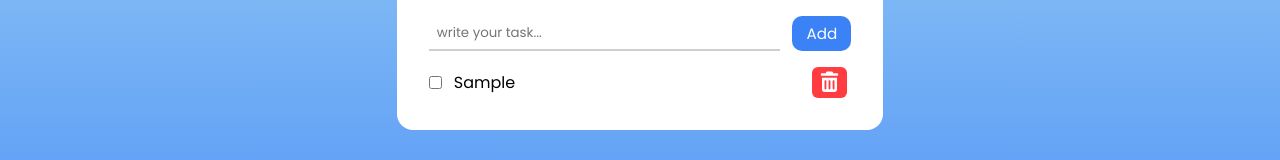
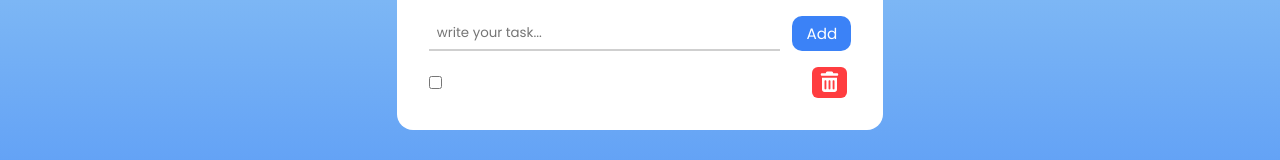
Before and after one commit to Osvaldx/To-Do-List--React, a React (Vite) app: page / in a window 1280 px wide. Both pictures are taken after typing "Sample" into the empty fields and a click on the button "Add". Shown: the part 375-535 px from the top of the page. Built offline with nearby package versions, Linux system fonts and the light colour scheme.

Commit message:
se cambio la estructura de la tarea

```diff
--- a/src/components/Tarea.tsx
+++ b/src/components/Tarea.tsx
@@ -2,15 +2,16 @@ import { FontAwesomeIcon } from '@fortawesome/react-fontawesome'
 import { faTrashCan } from '@fortawesome/free-solid-svg-icons'
 
 type Props = {
-    tarea: string,
+    tarea: { texto: string, completado: boolean }
     borrarTarea: () => void
+    toggleCompletada: () => void
 }
 
-export const Tarea = ({tarea, borrarTarea}: Props) => {
+export const Tarea = ({tarea, borrarTarea, toggleCompletada}: Props) => {
     return (
         <div className="task">
-            <input type="checkbox" name="" id="" />
-            <span className="task-name">{tarea}</span>
+            <input type="checkbox" checked={tarea.completado} onClick={toggleCompletada}/>
+            <span className={tarea.completado ? "task-completed" : "task-name"}>{tarea.texto}</span>
             <button className="btn-taskDelete" onClick={borrarTarea}><FontAwesomeIcon icon={faTrashCan} size='xl'/></button>
         </div>
     )
```
